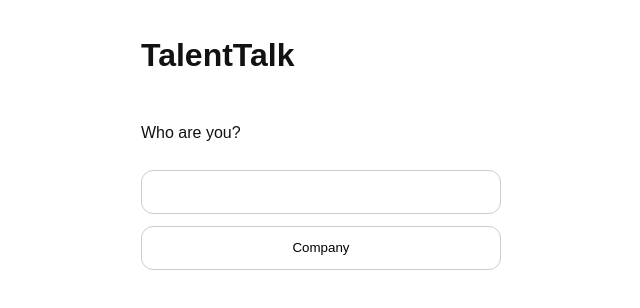
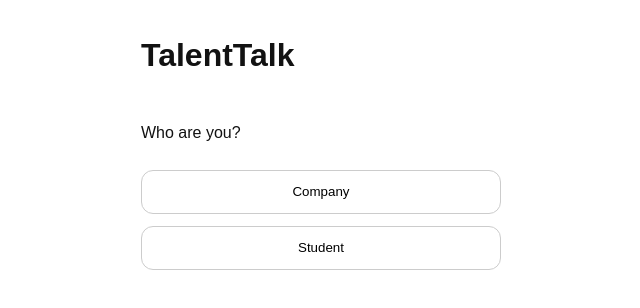
Before and after one commit to EmmaRask/TalentTalk, a React (Vite) app: page / in a window 1280 px wide. Shown: the top 308 px of the page, without its empty margins (319-959 px from the left). Built offline with nearby package versions, Linux system fonts and the light colour scheme.

Commit message:
imported rolebutton to rolepage and fixed handleselect on student to company

```diff
--- a/src/components/RoleButton.jsx
+++ b/src/components/RoleButton.jsx
@@ -1,8 +1,7 @@
-export default function CompanyButton ( {onSelect, value, content} ){
-return (
-        <button onClick={() => onSelect(value)}>
-                {content}
-              </button>
-
-     )
+export default function RoleButton({ onSelect, value, children }) {
+  return (
+    <button onClick={() => onSelect(value)}>
+      {children}
+    </button>
+  );
 }
--- a/src/pages/HomePage.jsx
+++ b/src/pages/HomePage.jsx
@@ -1,5 +1,3 @@
-
-
 import { useNavigate } from "react-router-dom";
 import { text } from "../data/text";
 import { useMingel } from "../context/MingelContext";
@@ -17,13 +15,13 @@ export default function HomePage() {
       <h1>{text.home.title}</h1>
       <p>{text.home.subtitle}</p>
 
-      <RoleButton onSelect={handleSelect} value="student">
+      <RoleButton onSelect={handleSelect} value="company">
+        {text.role.company}
+      </RoleButton>
+
+     <RoleButton onSelect={handleSelect} value="student">
         {text.role.student}
       </RoleButton>
-
-     <button onClick={() => handleSelect('company')}>
-        {text.role.company}
-      </button>
 
     </main>
   );
--- a/src/pages/RolePage.jsx
+++ b/src/pages/RolePage.jsx
@@ -1,7 +1,7 @@
-
 import { useNavigate, Navigate } from "react-router-dom";
 import { useMingel } from "../context/MingelContext";
 import { text } from "../data/text";
+import RoleButton from "../components/RoleButton";
 
 export default function RolePage() {
   const navigate = useNavigate();
@@ -26,13 +26,13 @@ export default function RolePage() {
         <h1>{heading}</h1>
       <p>{text.role.subtitle}:</p>
 
-      <button onClick={() => handleSelect("developer")}>
-        {text.role.developer}
-      </button>
+      <RoleButton onSelect={handleSelect} value="developer">
+              {text.role.developer}
+            </RoleButton>
 
-      <button onClick={() => handleSelect("designer")}>
-        {text.role.designer}
-      </button>
+           <RoleButton onSelect={handleSelect} value="designer">
+              {text.role.designer}
+            </RoleButton>
     </main>
   );
 }
```
